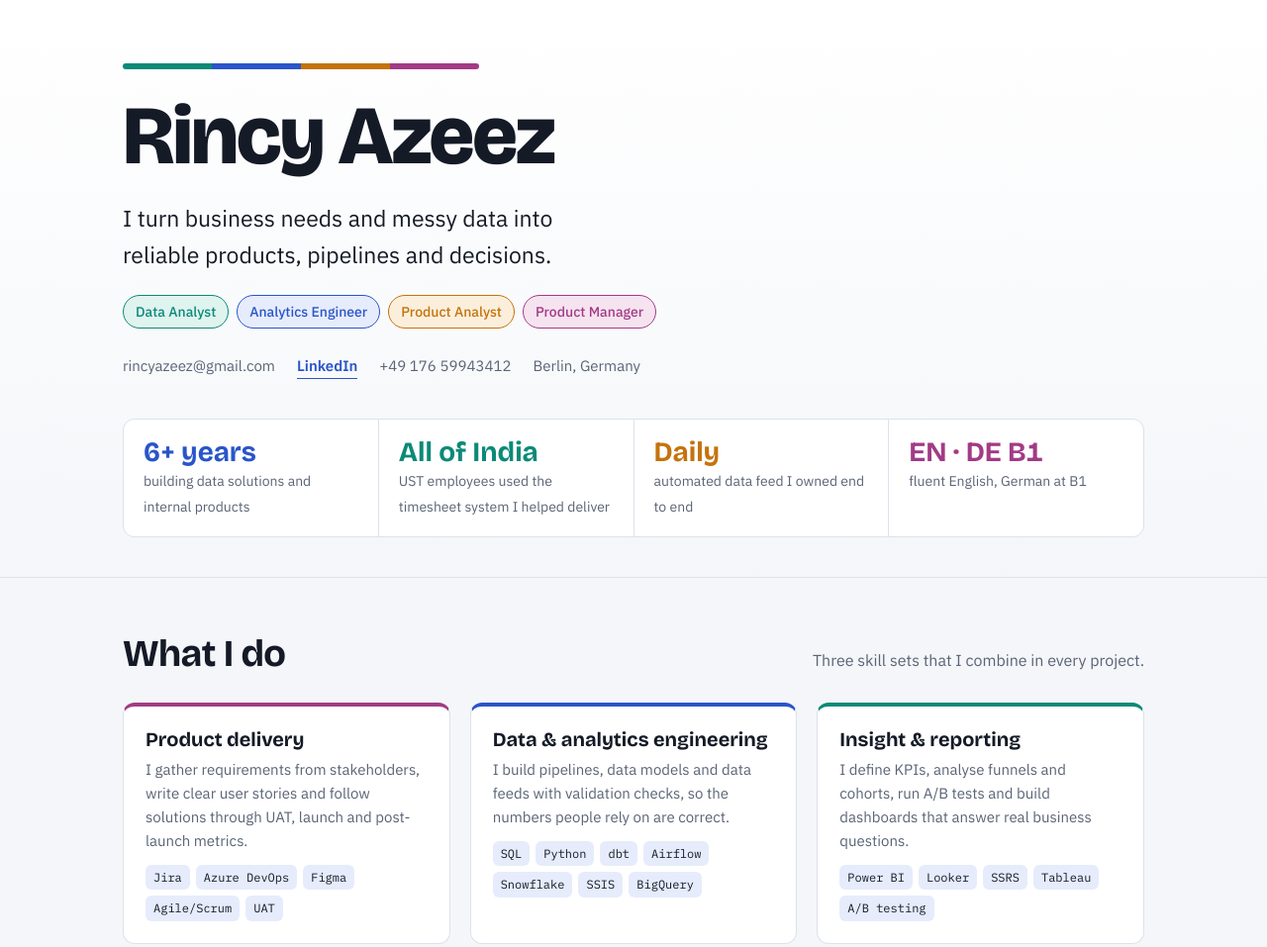
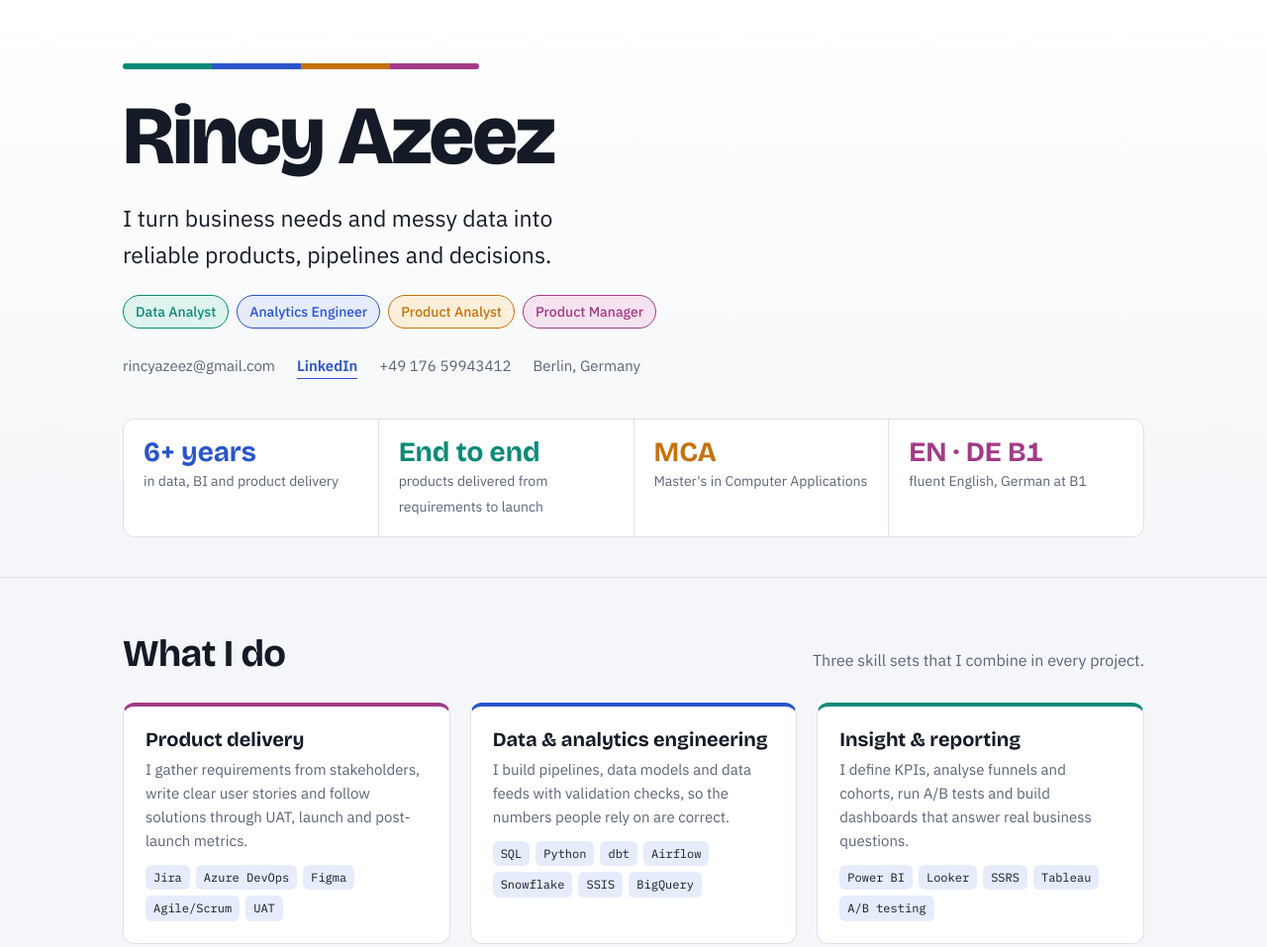
Before and after one commit to Rincy2023/Rincy2023.github.io, a plain HTML site: page index.html in a window 1280 px wide. Shown: the top 957 px of the page at 99% size. Drawn offline with nearby package versions, Linux system fonts and the light colour scheme.

Commit message:
Update index.html

```diff
--- a/index.html
+++ b/index.html
@@ -195,9 +195,9 @@ svg .grid{stroke:var(--line);stroke-width:1}
       <span>Berlin, Germany</span>
     </div>
     <div class="facts">
-      <div class="fact"><strong>6+ years</strong><span>building data solutions and internal products</span></div>
-      <div class="fact"><strong>All of India</strong><span>UST employees used the timesheet system I helped deliver</span></div>
-      <div class="fact"><strong>Daily</strong><span>automated data feed I owned end to end</span></div>
+      <div class="fact"><strong>6+ years</strong><span>in data, BI and product delivery</span></div>
+      <div class="fact"><strong>End to end</strong><span>products delivered from requirements to launch</span></div>
+      <div class="fact"><strong>MCA</strong><span>Master's in Computer Applications</span></div>
       <div class="fact"><strong>EN · DE B1</strong><span>fluent English, German at B1</span></div>
     </div>
   </div>
```
